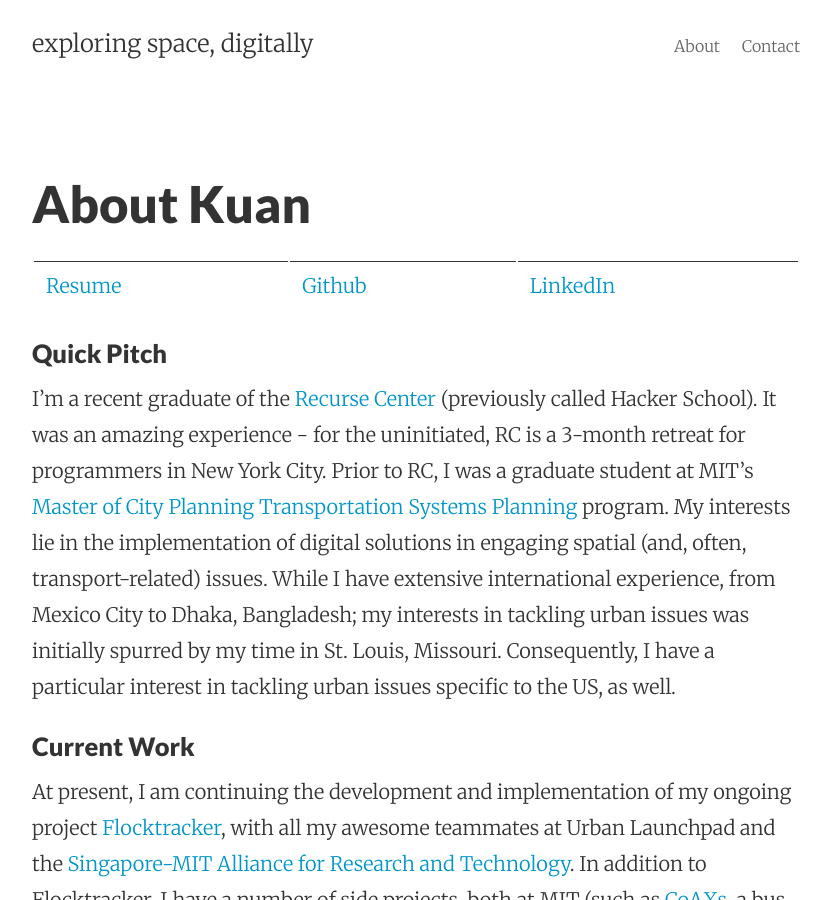
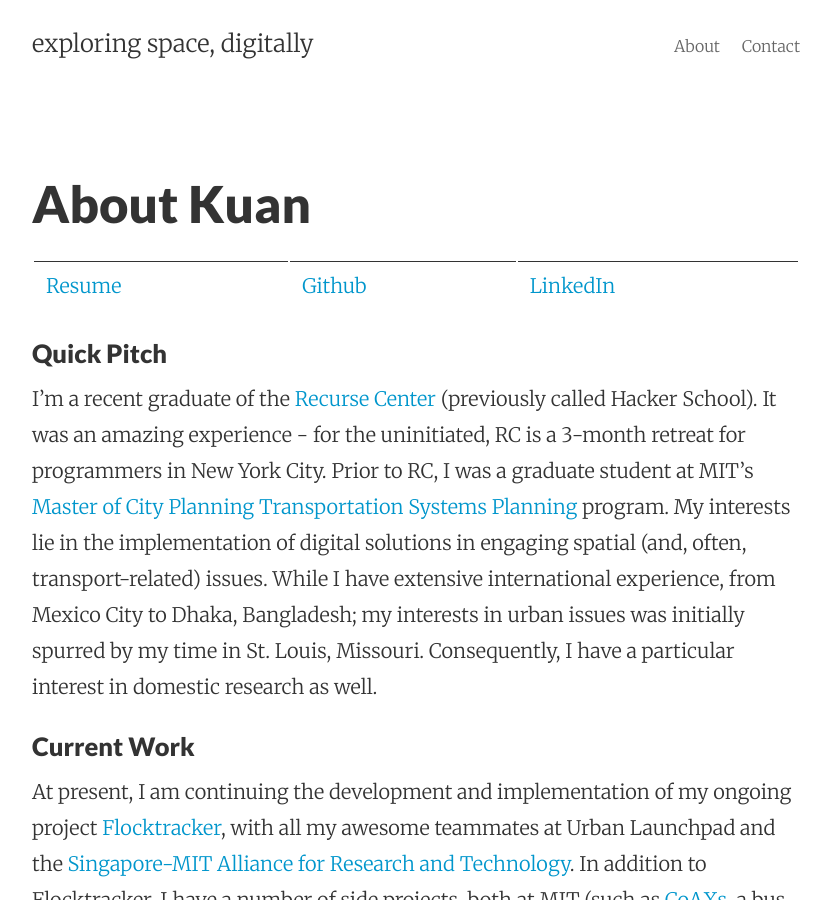
Before and after one commit to kuanb/kuanb.github.io, a Jekyll site: the page built from about.md, in a window 1280 px wide and 900 px high. Shown: the whole window, without its empty margins (224-1055 px from the left). Built offline with Jekyll 4.4.1, drawn with Linux system fonts in a browser that asks for light colours; Markdown is read by kramdown in place of the engine named in the settings.

Commit message:
Update about.md

```diff
--- a/about.md
+++ b/about.md
@@ -8,7 +8,7 @@
 
 #### Quick Pitch
 
-I'm a recent graduate of the [Recurse Center](https://www.recurse.com/) (previously called Hacker School). It was an amazing experience - for the uninitiated, RC is a 3-month retreat for programmers in New York City. Prior to RC, I was a graduate student at MIT's [Master of City Planning](http://dusp.mit.edu/) [Transportation Systems Planning](http://dusp.mit.edu/transportation/program/overview) program. My interests lie in the implementation of digital solutions in engaging spatial (and, often, transport-related) issues. While I have extensive international experience, from Mexico City to Dhaka, Bangladesh; my interests in tackling urban issues was initially spurred by my time in St. Louis, Missouri. Consequently, I have a particular interest in tackling urban issues specific to the US, as well.
+I'm a recent graduate of the [Recurse Center](https://www.recurse.com/) (previously called Hacker School). It was an amazing experience - for the uninitiated, RC is a 3-month retreat for programmers in New York City. Prior to RC, I was a graduate student at MIT's [Master of City Planning](http://dusp.mit.edu/) [Transportation Systems Planning](http://dusp.mit.edu/transportation/program/overview) program. My interests lie in the implementation of digital solutions in engaging spatial (and, often, transport-related) issues. While I have extensive international experience, from Mexico City to Dhaka, Bangladesh; my interests in urban issues was initially spurred by my time in St. Louis, Missouri. Consequently, I have a particular interest in domestic research as well.
 
 #### Current Work
 
```
